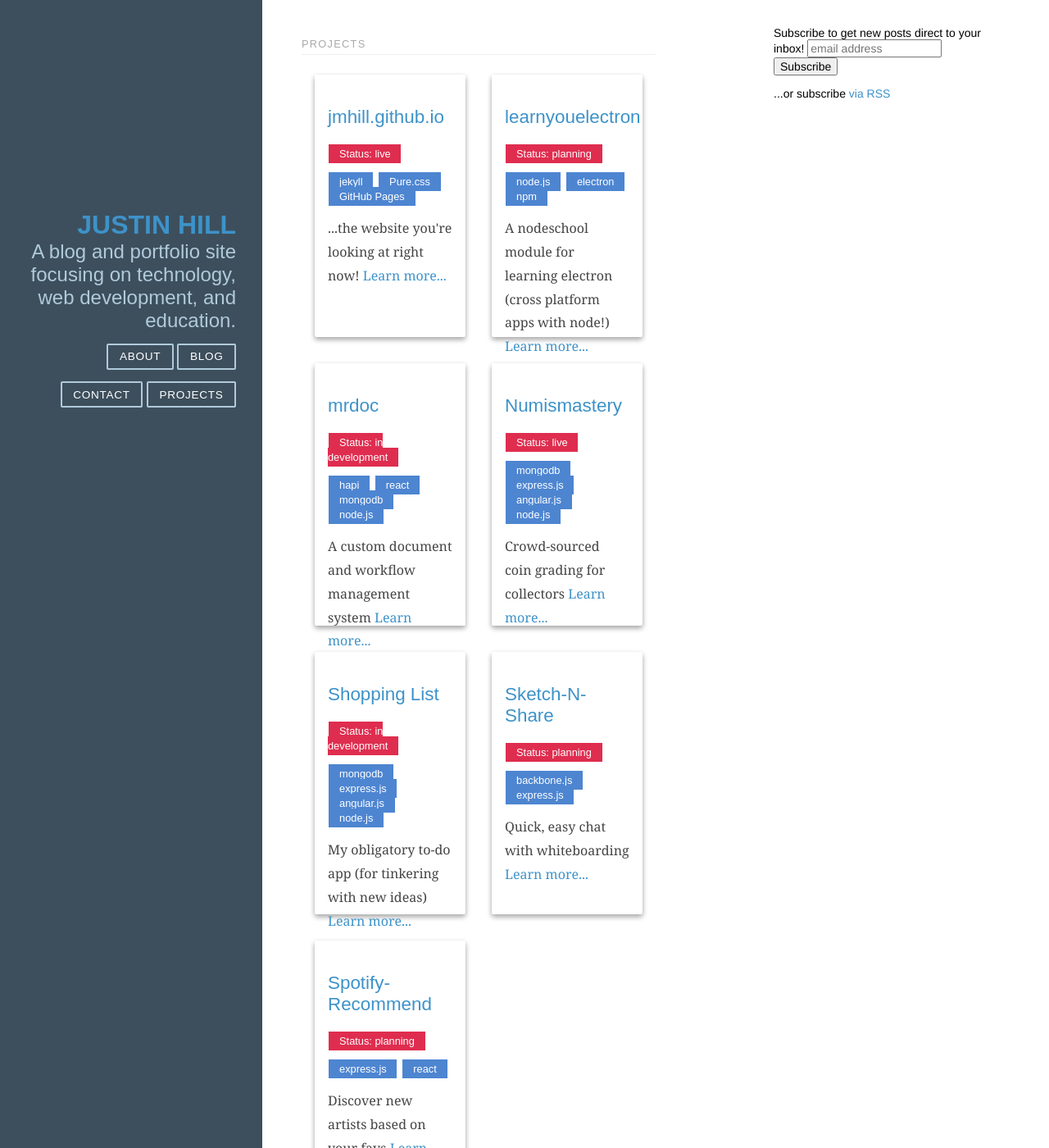
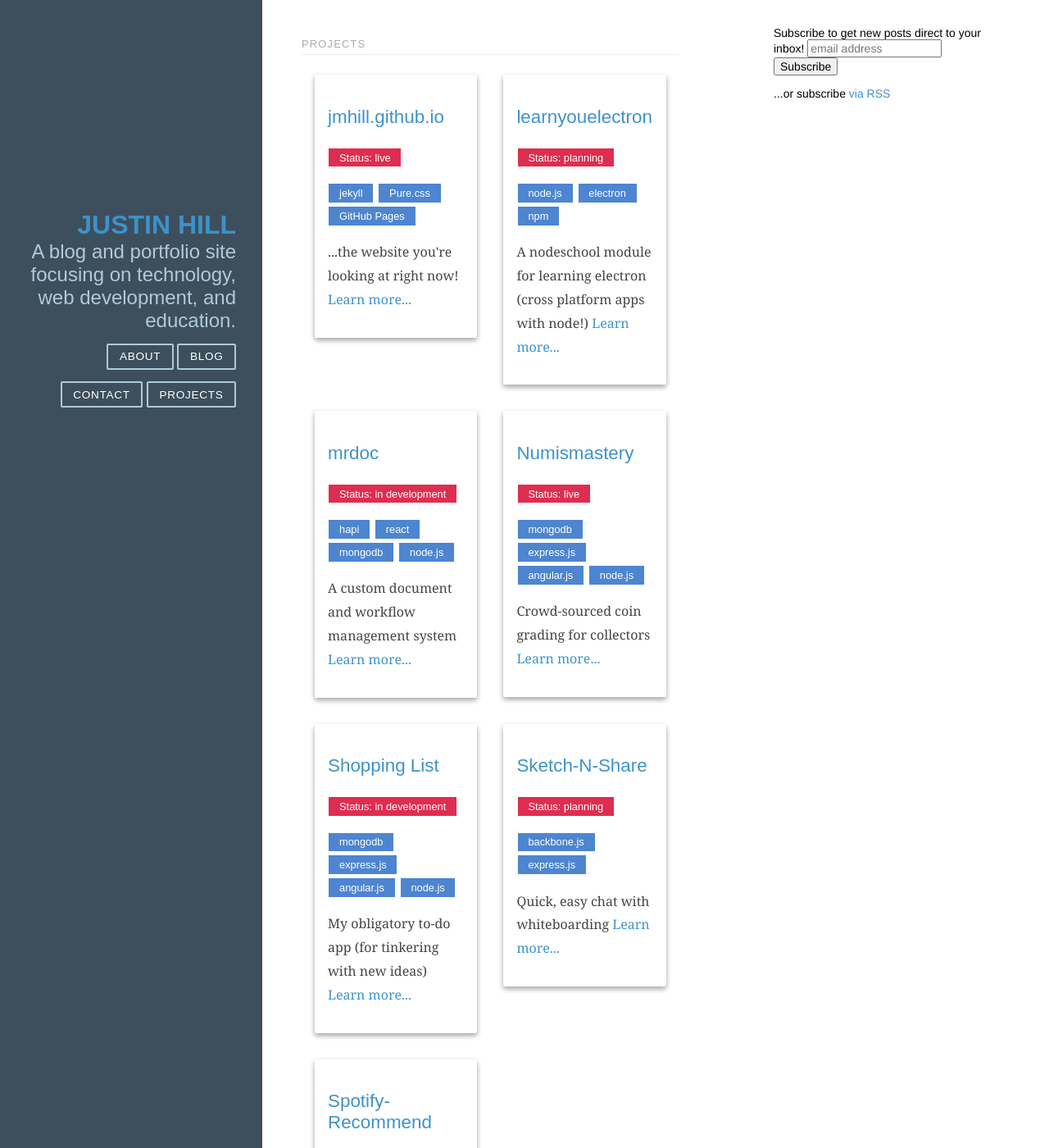
Before and after one commit to JMHill/JMHill.github.io, a Jekyll site: the page built from projects.html, in a window 1280 px wide and 1400 px high. Shown: the whole window at 82% size. Built offline with Jekyll 4.4.1, drawn with Linux system fonts in a browser that asks for light colours; comment, search, counter and statistics services are not loaded.

Commit message:
fix badge overlap issue on projects page

```diff
--- a/css/blog.css
+++ b/css/blog.css
@@ -103,7 +103,6 @@ img {
     margin: 1em;
     background: #fff;
     border-radius: 2px;
-    height: 320px;
     box-shadow: 0 3px 6px rgba(0,0,0,0.16), 0 3px 6px rgba(0,0,0,0.23);
     transition: all 0.2s ease-in-out;
 }
@@ -141,11 +140,12 @@ img {
 }
 
 .post-category {
-    margin: 0 0.1em;
+    margin: 0.2em 0.1em;
     padding: 0.3em 1em;
     color: #fff;
     background: #999;
     font-size: 80%;
+    display: inline-block;
 }
     .post-category-design {
         background: #5aba59;
@@ -190,7 +190,7 @@ img {
     }
 
     .reading-area {
-      width: 75%;
+      width: 80%;
     }
 
     .header {
```
